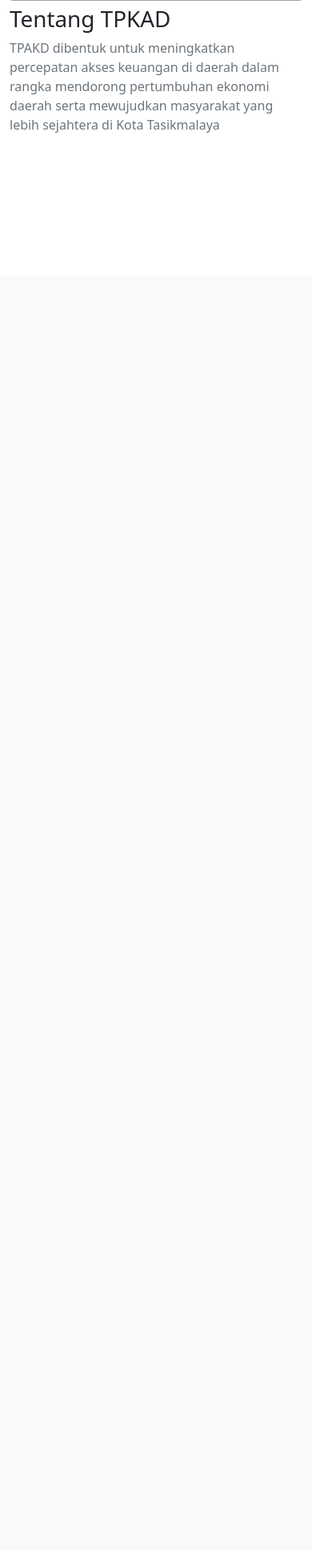
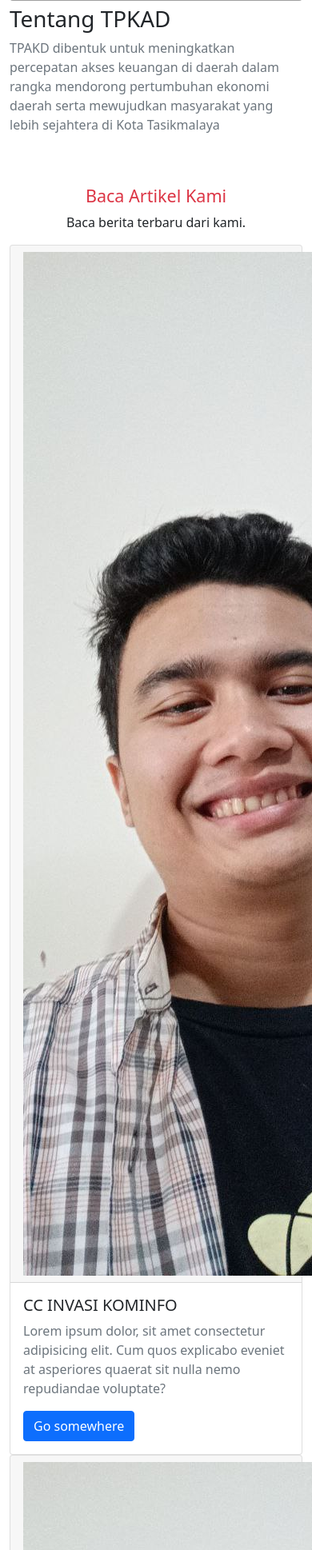
Before and after one commit to rikzafauzannf/TPKAD, a PHP site: page / in a window 390 px wide; the page is wider, and only the part inside the window is pictured. Shown: the part 500-2438 px from the top of that part at 80% size. Before the commit the page ends 666 px from the top of that part, so only its background shows below. Run offline with PHP 8.4, Linux system fonts and the light colour scheme; data that the repository does not hold is empty; grey boxes are pictures that could not be loaded.

Commit message:
update artikel

```diff
--- a/index.php
+++ b/index.php
@@ -8,7 +8,7 @@
     <!-- Bootstrap CSS -->
     <link href="https://cdn.jsdelivr.net/npm/bootstrap@5.0.2/dist/css/bootstrap.min.css" rel="stylesheet" integrity="sha384-EVSTQN3/azprG1Anm3QDgpJLIm9Nao0Yz1ztcQTwFspd3yD65VohhpuuCOmLASjC" crossorigin="anonymous">
 
-    <title><?=$title?></title>
+    <title><?= $title ?></title>
   </head>
   <body>
     <?php
--- a/page/home/article.php
+++ b/page/home/article.php
@@ -0,0 +1,29 @@
+<div class="row mt-5">
+    <div class="col-md-12 text-center">
+    <h4 class="text-danger">Baca Artikel Kami</h4>
+    <p>Baca berita terbaru dari kami.</p>
+
+    </div>
+    <?php
+        for($i=1;$i<=3;$i++):
+    ?>
+    <div class="col">
+        <div class="card">
+            <div class="card-header">
+                <img src="/asset/img/dana.jpg">
+            </div>
+            <div class="card-body">
+                <h5 class="card-text">
+                    CC INVASI KOMINFO
+                </h5>
+                <p class="text-secondary">
+                    Lorem ipsum dolor, sit amet consectetur adipisicing elit. Cum quos explicabo eveniet at asperiores quaerat sit nulla nemo repudiandae voluptate?
+                </p>
+                <a href="#" class="btn btn-primary">Go somewhere</a>
+            </div>
+        </div>
+    </div>
+    <?php
+        endfor
+    ?>
+</div>
--- /dev/null
+++ b/page/home/footer.php
@@ -0,0 +1,31 @@
+<div class="row mt-5 bg-danger">
+    <!-- <small>Selamat Datang</small>
+        <p class="col-md-5">
+        Kantor Otoritas Jasa Keuangan <br>
+        Jl HZ Mustofa No. 339A, Tasikmalaya
+        </p>
+    <div class="row mt-3">
+        <img style="width: 110px; height: 50px; margin-left:10px;" class="rounded bg-white" src="asset/img/Logo_TPAKD.png"/>
+    </div> -->
+    <div class="col">
+            <div class="card-title">
+                <small class="text-white">Selamat Datang</small>
+                <div class="row">
+                <img style="width: 110px; height: 50px; margin-left:10px;" class="rounded bg-white" src="asset/img/Logo_TPAKD.png"/>
+                </div>
+            </div>
+            <p class="col-md-5">
+            Kantor Otoritas Jasa Keuangan <br>
+            Jl HZ Mustofa No. 339A, Tasikmalaya
+            </p>
+            <!-- <div class="card-body">
+                <h5 class="card-text">
+                    CC INVASI KOMINFO
+                </h5>
+                <p class="text-secondary">
+                    Lorem ipsum dolor, sit amet consectetur adipisicing elit. Cum quos explicabo eveniet at asperiores quaerat sit nulla nemo repudiandae voluptate?
+                </p>
+            </div> -->
+    </div>
+
+</div>
--- a/page/home/main.php
+++ b/page/home/main.php
@@ -2,4 +2,5 @@
     include"header.php";
     include"about.php";
     include"article.php";
+    include"footer.php";
 ?>
--- a/page/linkmanagement.php
+++ b/page/linkmanagement.php
@@ -1,9 +1,11 @@
 <?php
-    if($_GET[""])
-    {
+    // if($_GET[""])
+    // {
 
-    }else{
-        include"home/main.php";
-        $title="TPKAD - HOME";
-    }
+    // }else{
+    //     include"home/main.php";
+    //     $title="TPKAD - HOME";
+    // }
+    include"home/main.php";
+    $title="TPKAD - HOME";
 ?>
```
Also changed, not shown: asset/img/Logo_TPAKD.png (added), asset/img/bale-kota-2.png (added), asset/img/bale-kota.jpg (added).
